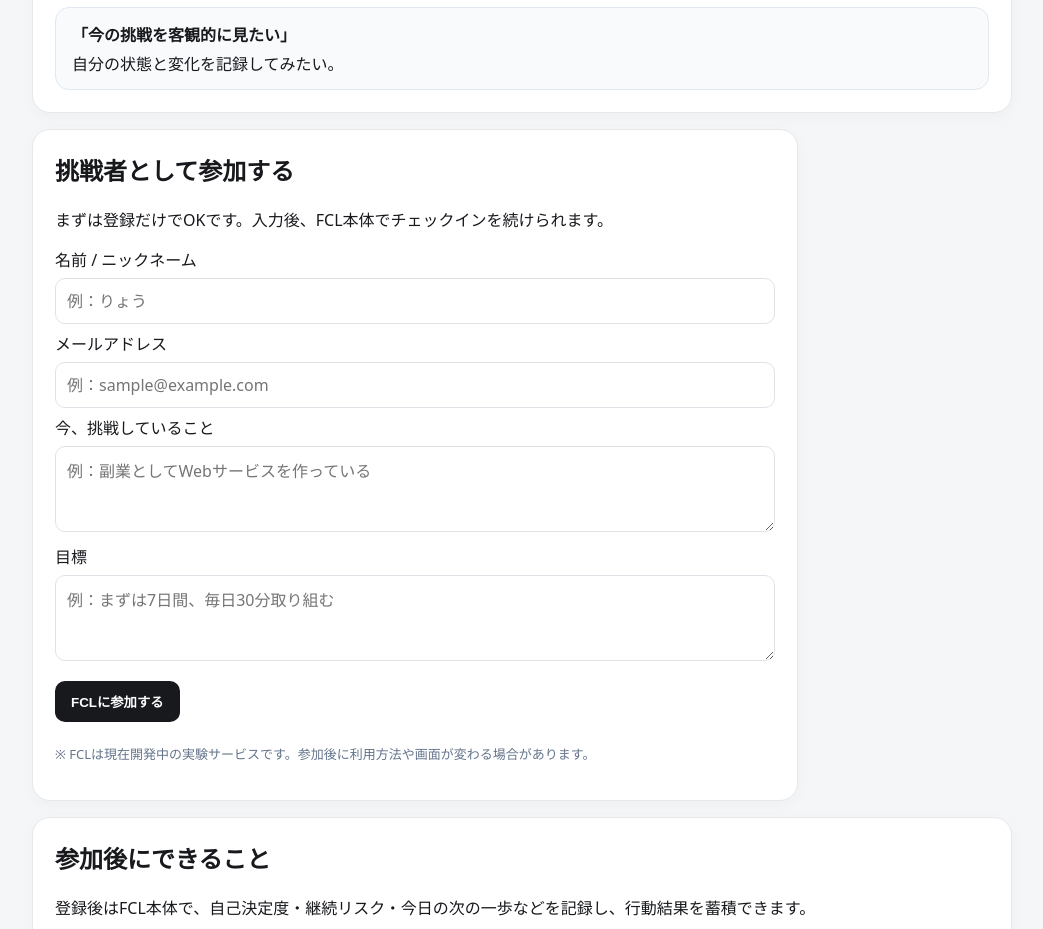
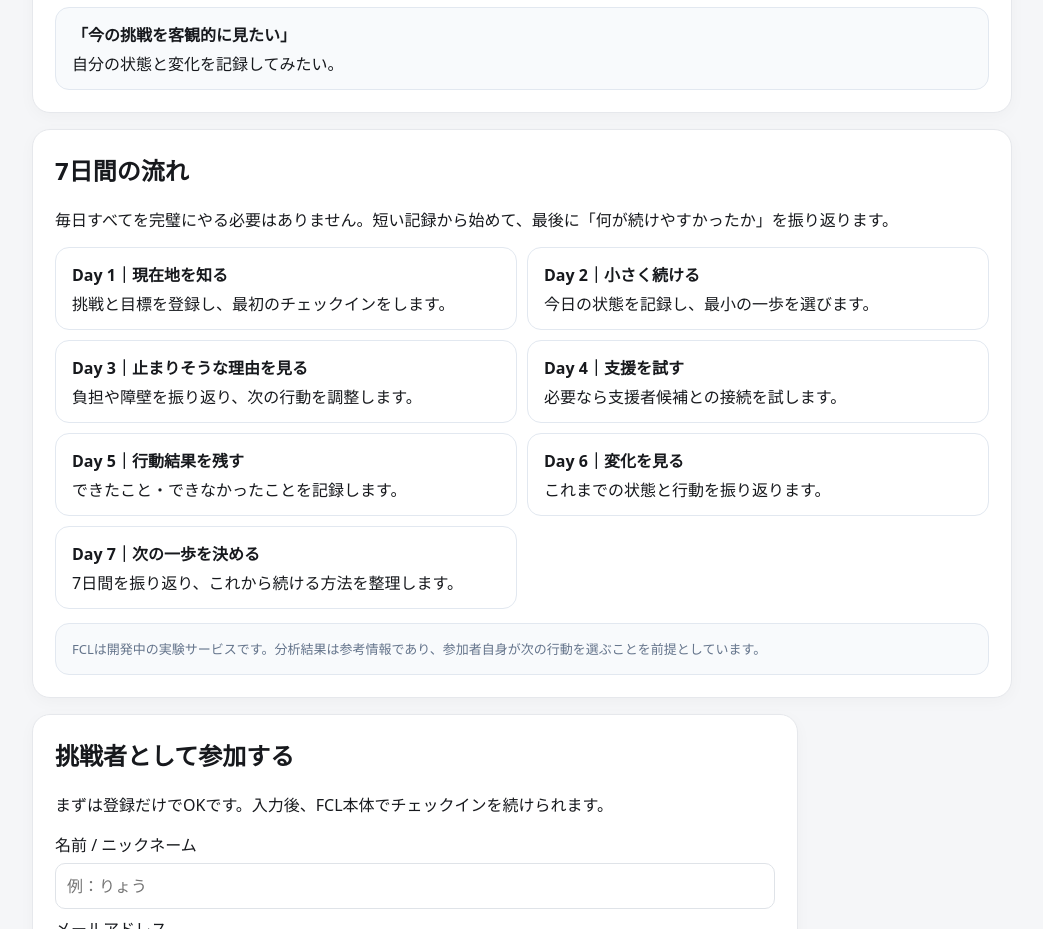
Before and after one commit to ryousuke5/Future-Challenge-Lab, a website: page public/join.html in a window 1280 px wide. Shown: the part 810-1739 px from the top of the page, without its empty margins (118-1161 px from the left). Drawn offline with Linux system fonts and the light colour scheme.

Commit message:
Add clear 7-day challenger journey

```diff
--- a/public/join.html
+++ b/public/join.html
@@ -19,8 +19,12 @@
     .join-note{font-size:13px;color:#64748b;line-height:1.7}
     .join-success{display:none;margin-top:14px;padding:16px;border-radius:14px;background:#f0fdf4;border:1px solid #bbf7d0}
     .join-error{display:none;margin-top:14px;padding:16px;border-radius:14px;background:#fff1f2;border:1px solid #fecdd3}
+    .join-days{display:grid;grid-template-columns:repeat(2,1fr);gap:10px;margin-top:14px}
+    .join-day{padding:14px 16px;border:1px solid #e2e8f0;border-radius:14px;background:#fff}
+    .join-day strong{display:block;margin-bottom:5px}
+    .join-footer-note{margin-top:14px;padding:14px 16px;border-radius:14px;background:#f8fafc;border:1px solid #e2e8f0;font-size:13px;color:#64748b;line-height:1.7}
     .back-link{display:inline-block;margin-bottom:16px}
-    @media(max-width:700px){.join-points{grid-template-columns:1fr}.join-hero{padding:24px}}
+    @media(max-width:700px){.join-points{grid-template-columns:1fr}.join-days{grid-template-columns:1fr}.join-hero{padding:24px}}
   </style>
 </head>
 <body>
@@ -45,6 +49,21 @@
       <div><strong>「一人だと方向が分からなくなる」</strong><span>何を次にやればいいか整理したい。</span></div>
       <div><strong>「今の挑戦を客観的に見たい」</strong><span>自分の状態と変化を記録してみたい。</span></div>
     </div>
+  </section>
+
+  <section class="card">
+    <h2>7日間の流れ</h2>
+    <p>毎日すべてを完璧にやる必要はありません。短い記録から始めて、最後に「何が続けやすかったか」を振り返ります。</p>
+    <div class="join-days">
+      <div class="join-day"><strong>Day 1｜現在地を知る</strong><span>挑戦と目標を登録し、最初のチェックインをします。</span></div>
+      <div class="join-day"><strong>Day 2｜小さく続ける</strong><span>今日の状態を記録し、最小の一歩を選びます。</span></div>
+      <div class="join-day"><strong>Day 3｜止まりそうな理由を見る</strong><span>負担や障壁を振り返り、次の行動を調整します。</span></div>
+      <div class="join-day"><strong>Day 4｜支援を試す</strong><span>必要なら支援者候補との接続を試します。</span></div>
+      <div class="join-day"><strong>Day 5｜行動結果を残す</strong><span>できたこと・できなかったことを記録します。</span></div>
+      <div class="join-day"><strong>Day 6｜変化を見る</strong><span>これまでの状態と行動を振り返ります。</span></div>
+      <div class="join-day"><strong>Day 7｜次の一歩を決める</strong><span>7日間を振り返り、これから続ける方法を整理します。</span></div>
+    </div>
+    <div class="join-footer-note">FCLは開発中の実験サービスです。分析結果は参考情報であり、参加者自身が次の行動を選ぶことを前提としています。</div>
   </section>
 
   <section class="card join-form">
```
